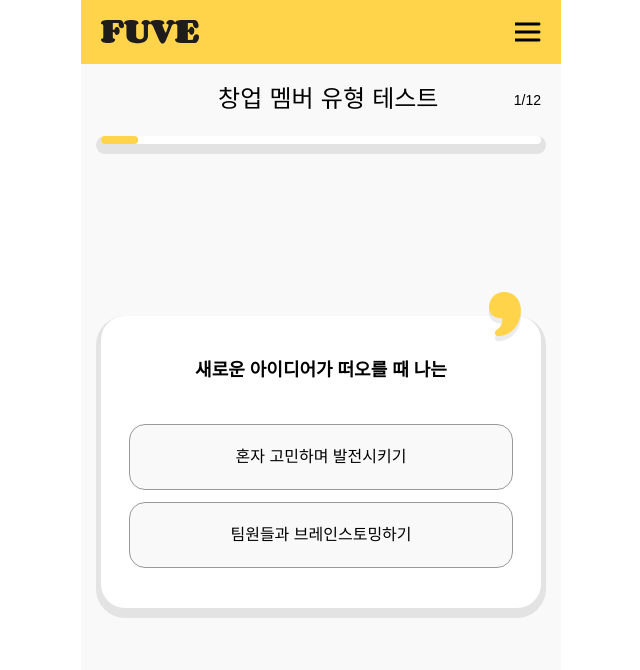
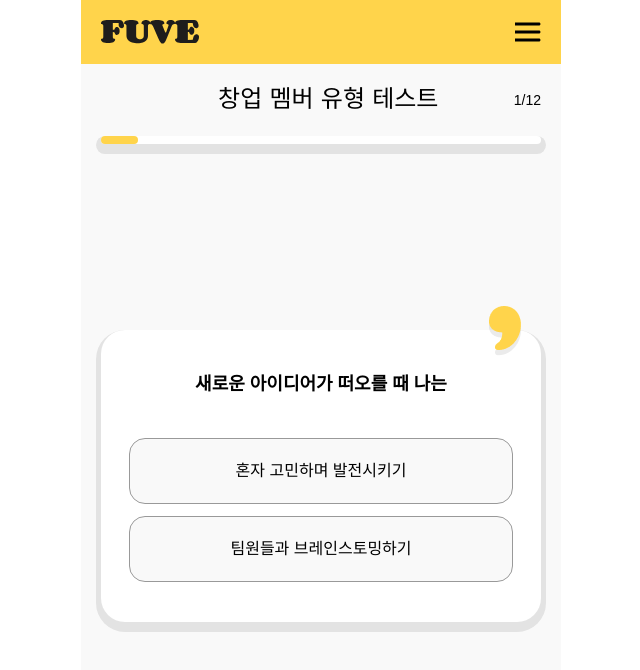
Before and after one commit to balladyun/pioneers_front, a React (Vite) app: page /test in a window 1280 px wide. Shown: the top 670 px of the page, without its empty margins (319-959 px from the left). Built offline with nearby package versions, Linux system fonts and the light colour scheme; no server answers.

Commit message:
테스트 상단 margin값 수정

```diff
--- a/src/pages/Test.jsx
+++ b/src/pages/Test.jsx
@@ -65,7 +65,7 @@ export default function Test() {
           <div className='h-2 rounded-lg bg-primary' style={{ width: `${progressPercentage}%` }} />
         </div>
       </div>
-      <article className='w-full px-2 py-5 bg-white rounded-3xl shadow-custom'>
+      <article className='w-full px-2 py-5 bg-white mt-7 rounded-3xl shadow-custom'>
         <div className='relative'>
           <img src={YellowComma} alt='comma' className='absolute -top-11 right-2' />
           <h4 className='p-5 text-lg font-bold text-center'>{questions[currIndex].question}</h4>
```
